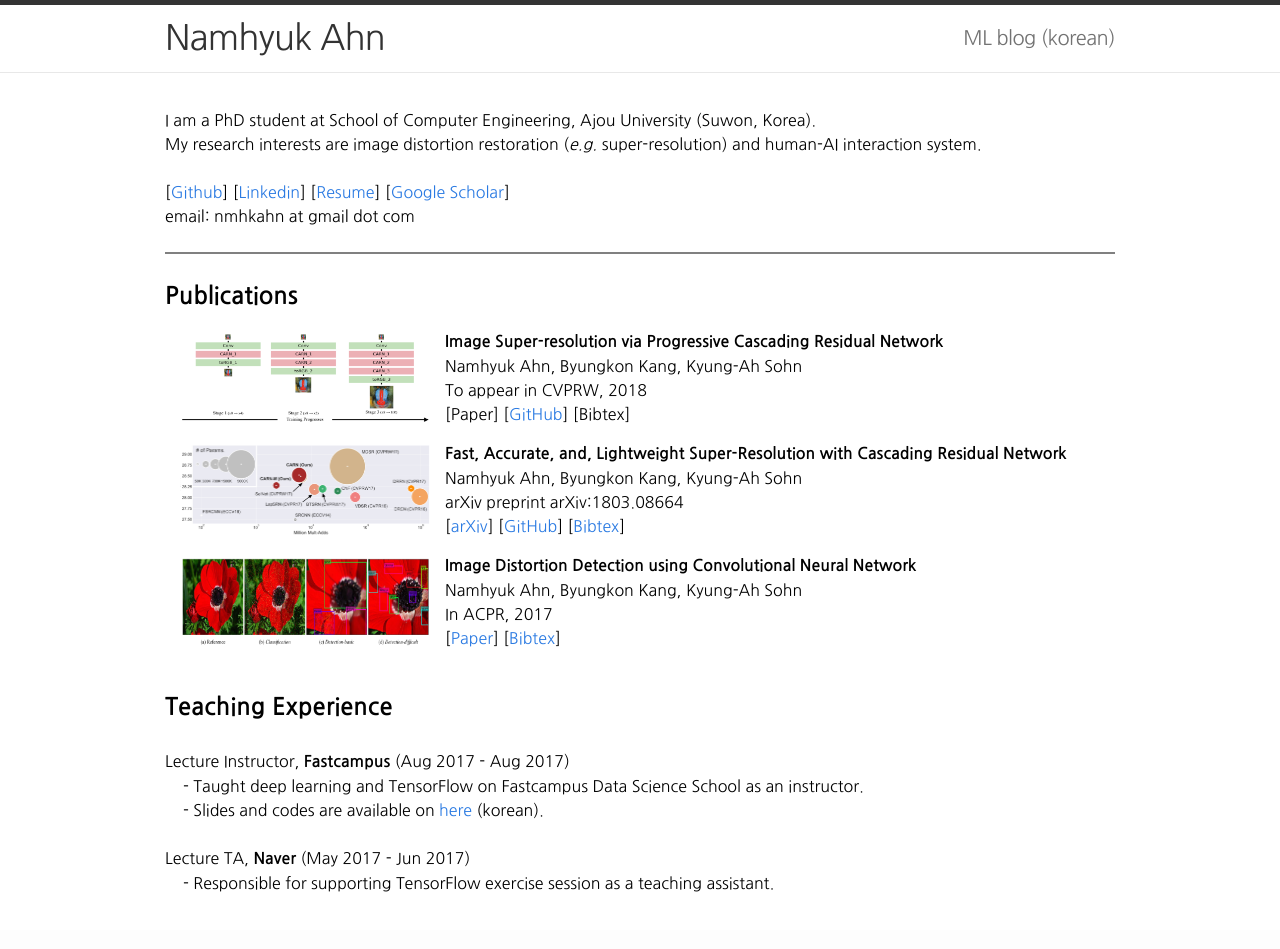
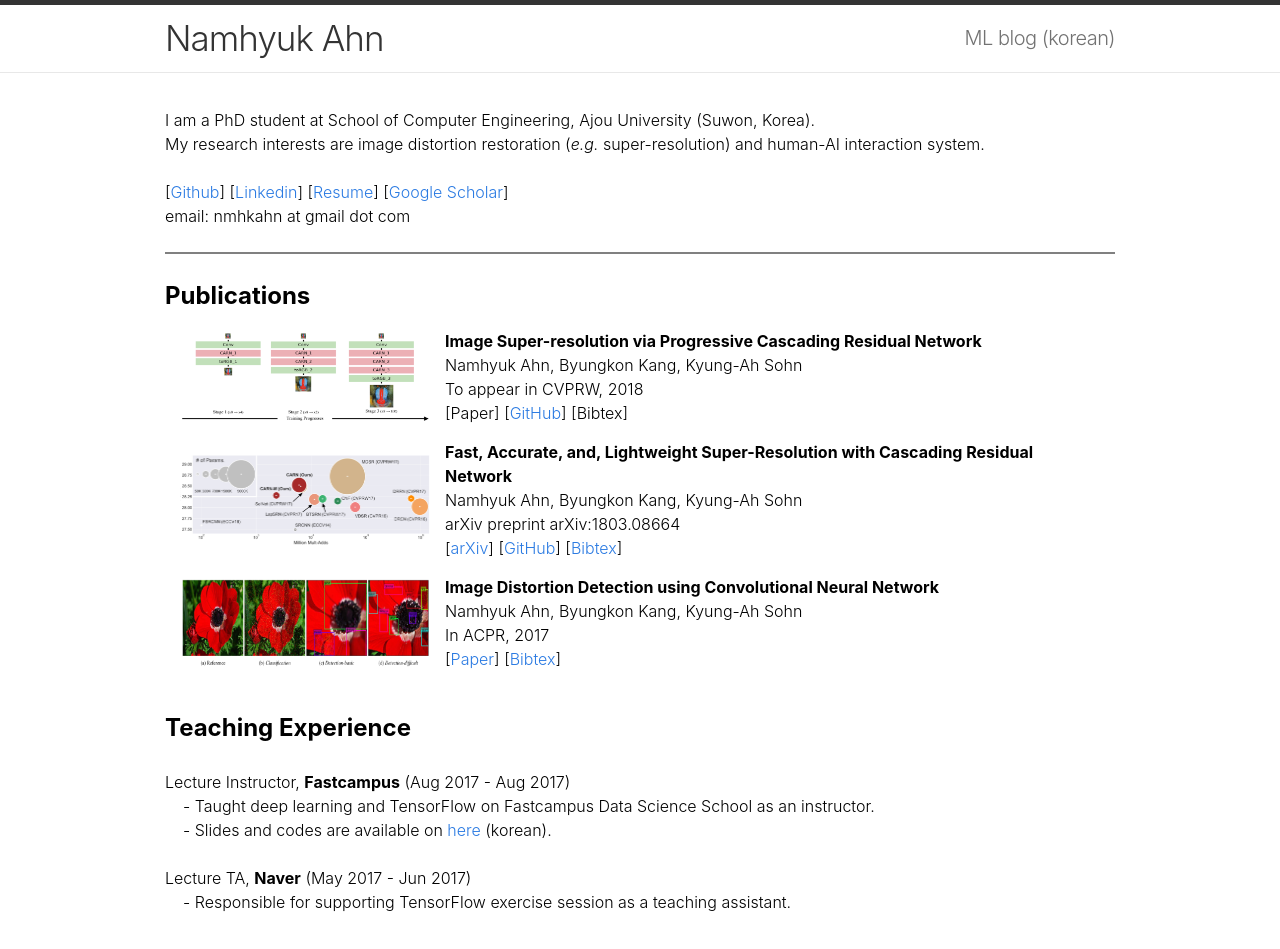
Before and after one commit to nmhkahn/nmhkahn.github.io, a Jekyll site: the page index.html, which Jekyll copies as it is, in a window 1280 px wide. Built offline with Jekyll 4.4.1, drawn with Linux system fonts in a browser that asks for light colours.

Commit message:
Change default font

```diff
--- a/css/main.css
+++ b/css/main.css
@@ -1,9 +1,5 @@
 /* Base */
 /* ----------------------------------------------------------*/
-
-
-/* import 나눔 고딕 font */
-@import url(http://fonts.googleapis.com/earlyaccess/nanumgothic.css);
 
 * {
   margin: 0;
@@ -13,7 +9,7 @@
 html, body { height: 100%; }
 
 body {
-  font-family: "Nanum Gothic", Helvetica, Arial;
+  font-family: -apple-system, BlinkMacSystemFont, "Segoe UI", Roboto, Oxygen, Ubuntu, Cantarell, "Fira Sans", "Droid Sans", "Helvetica Neue", Arial, sans-serif, "Apple Color Emoji", "Segoe UI Emoji", "Segoe UI Symbol";
   font-size: 16px;
   line-height: 1.5;
   font-weight: 300;
```
